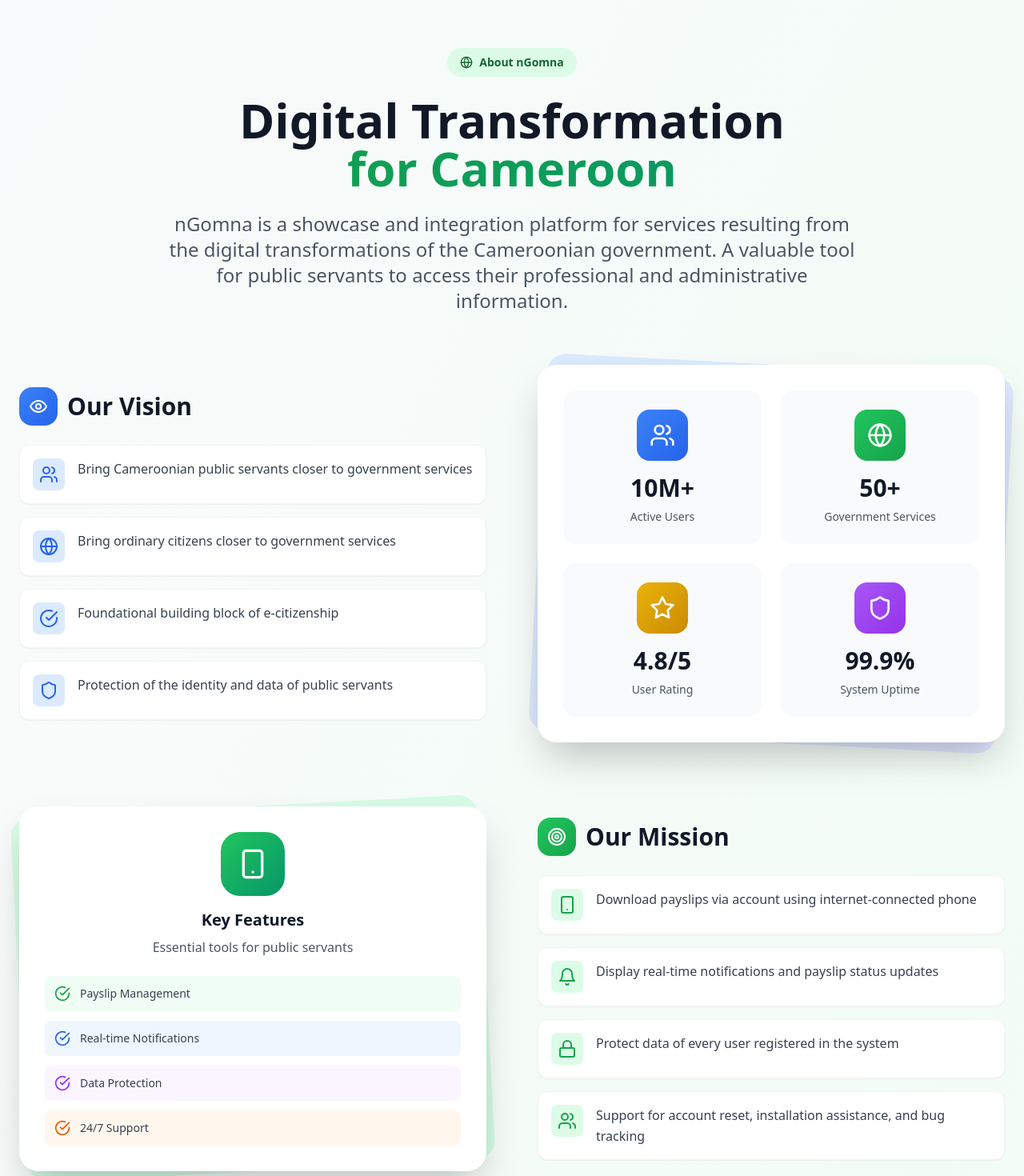
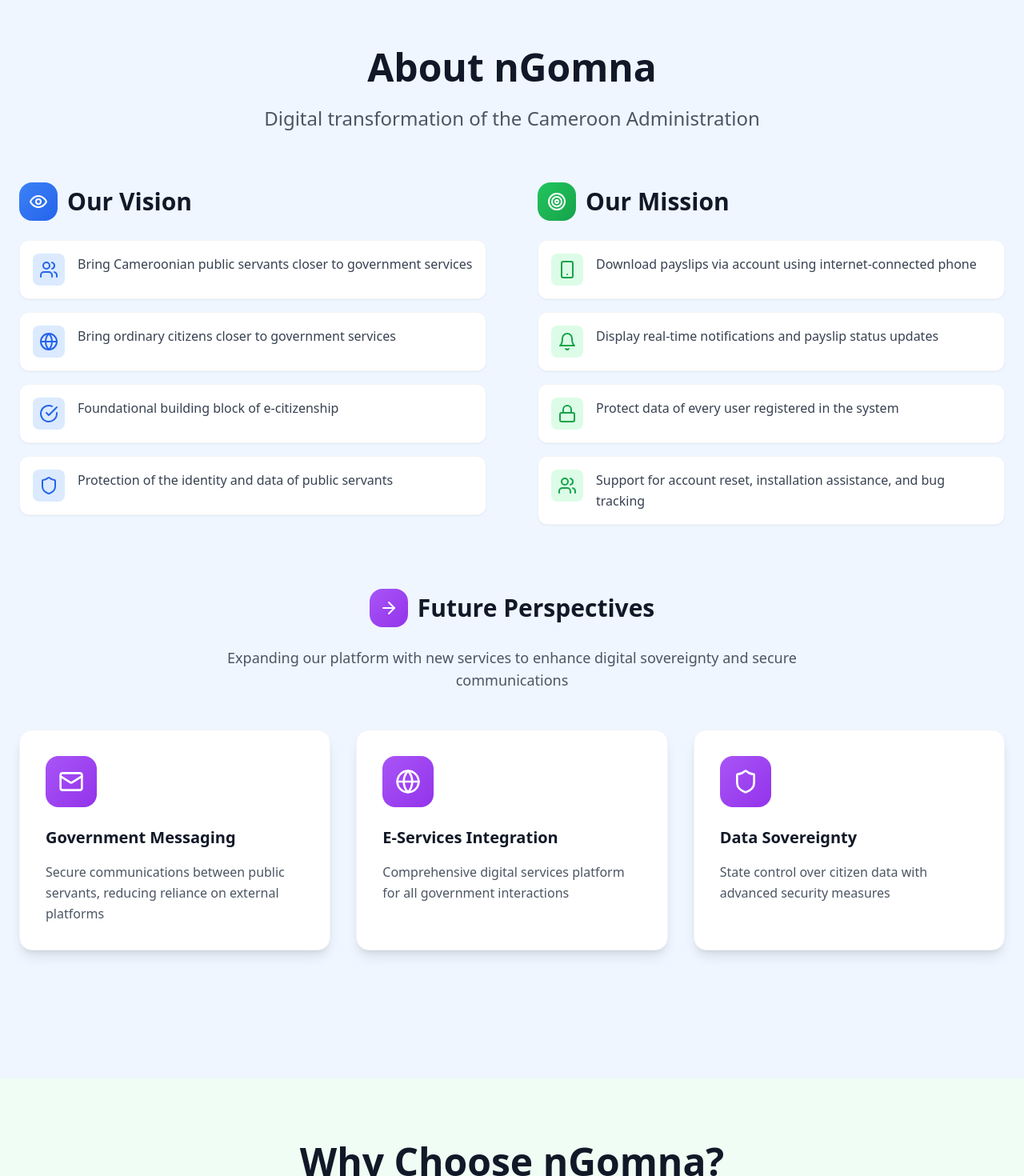
Before and after one commit to cenadineo4jsquad/Ngomna_official_website, a React (Vite) app: page / in a window 1280 px wide. Shown: the part 820-2290 px from the top of the page at 80% size. Built offline with nearby package versions, Linux system fonts and the light colour scheme.

Commit message:
Apply Home Page Styling and Content Changes

```diff
--- a/src/components/About.jsx
+++ b/src/components/About.jsx
@@ -91,32 +91,18 @@ const About = () => {
   ];
 
   return (
-    <section id="about" className="py-12 sm:py-16 lg:py-20 bg-gradient-to-br from-gray-50 to-green-50">
+    <section id="about" className="py-12 sm:py-16 lg:py-20 bg-blue-50">
       <div className="container mx-auto px-4 sm:px-6">
         {/* Header */}
         <AnimatedSection className="text-center mb-16">
-          <motion.div
-            className="inline-flex items-center space-x-2 bg-green-100 text-green-800 px-4 py-2 rounded-full text-sm font-semibold mb-6"
-            initial={{ scale: 0, opacity: 0 }}
-            whileInView={{ scale: 1, opacity: 1 }}
-            transition={{ duration: 0.5 }}
-            viewport={{ once: true }}
-          >
-            <Globe className="w-4 h-4" />
-            <span>About nGomna</span>
-          </motion.div>
-
           <motion.h2
-            className="text-3xl sm:text-4xl md:text-5xl lg:text-6xl font-bold text-gray-900 mb-6 px-4"
+            className="text-2xl sm:text-3xl md:text-4xl lg:text-5xl font-bold text-gray-900 mb-6 px-4"
             initial={{ y: 30, opacity: 0 }}
             whileInView={{ y: 0, opacity: 1 }}
             transition={{ duration: 0.8, ease: "easeOut" }}
             viewport={{ once: true }}
           >
-            Digital Transformation
-            <span className="block text-transparent bg-clip-text bg-gradient-to-r from-green-600 to-emerald-600">
-              for Cameroon
-            </span>
+            About nGomna
           </motion.h2>
 
           <motion.p
@@ -126,13 +112,13 @@ const About = () => {
             transition={{ duration: 0.8, delay: 0.2, ease: "easeOut" }}
             viewport={{ once: true }}
           >
-            nGomna is a showcase and integration platform for services resulting from the digital transformations of the Cameroonian government. A valuable tool for public servants to access their professional and administrative information.
+            Digital transformation of the Cameroon Administration
           </motion.p>
         </AnimatedSection>
 
-        {/* Vision Section */}
+        {/* Mission and Vision Section */}
         <AnimatedSection className="mb-20">
-          <div className="grid lg:grid-cols-2 gap-12 lg:gap-16 items-center">
+          <div className="grid lg:grid-cols-2 gap-12 lg:gap-16">
             <motion.div
               initial={{ x: -50, opacity: 0 }}
               whileInView={{ x: 0, opacity: 1 }}
@@ -150,7 +136,7 @@ const About = () => {
                 {visionPoints.map((point, index) => (
                   <motion.div
                     key={index}
-                    className="flex items-start space-x-4 p-4 bg-white rounded-xl shadow-sm border border-gray-100 hover:shadow-md transition-shadow"
+                    className="flex items-start space-x-4 p-4 bg-white rounded-xl shadow-sm border border-gray-100"
                     initial={{ x: -20, opacity: 0 }}
                     whileInView={{ x: 0, opacity: 1 }}
                     transition={{ duration: 0.5, delay: index * 0.1 }}
@@ -166,51 +152,10 @@ const About = () => {
             </motion.div>
 
             <motion.div
-              className="relative"
+              className=""
               initial={{ x: 50, opacity: 0 }}
               whileInView={{ x: 0, opacity: 1 }}
               transition={{ duration: 0.8, delay: 0.2 }}
-              viewport={{ once: true }}
-            >
-              <div className="absolute inset-0 bg-gradient-to-br from-blue-100 to-indigo-100 rounded-3xl transform rotate-3"></div>
-              <div className="relative bg-white rounded-3xl p-8 shadow-2xl">
-                <div className="grid grid-cols-2 gap-6">
-                  {stats.map((stat, index) => (
-                    <motion.div
-                      key={index}
-                      className="text-center p-6 rounded-2xl bg-gray-50 hover:bg-white hover:shadow-lg transition-all duration-300"
-                      initial={{ scale: 0, opacity: 0 }}
-                      whileInView={{ scale: 1, opacity: 1 }}
-                      transition={{
-                        duration: 0.5,
-                        delay: 0.4 + (index * 0.1),
-                        type: "spring",
-                        stiffness: 200
-                      }}
-                      viewport={{ once: true }}
-                      whileHover={{ scale: 1.05, y: -5 }}
-                    >
-                      <div className={`w-16 h-16 rounded-2xl bg-gradient-to-br ${stat.color} flex items-center justify-center text-white mx-auto mb-4`}>
-                        {stat.icon}
-                      </div>
-                      <div className="text-3xl font-bold text-gray-900 mb-2">{stat.number}</div>
-                      <p className="text-gray-600 font-medium text-sm">{stat.label}</p>
-                    </motion.div>
-                  ))}
-                </div>
-              </div>
-            </motion.div>
-          </div>
-        </AnimatedSection>
-
-        {/* Mission Section */}
-        <AnimatedSection className="mb-20">
-          <div className="grid lg:grid-cols-2 gap-12 lg:gap-16 items-center">
-            <motion.div
-              className="lg:order-2"
-              initial={{ x: 50, opacity: 0 }}
-              whileInView={{ x: 0, opacity: 1 }}
-              transition={{ duration: 0.8 }}
               viewport={{ once: true }}
             >
               <div className="flex items-center space-x-3 mb-6">
@@ -224,7 +169,7 @@ const About = () => {
                 {missionPoints.map((point, index) => (
                   <motion.div
                     key={index}
-                    className="flex items-start space-x-4 p-4 bg-white rounded-xl shadow-sm border border-gray-100 hover:shadow-md transition-shadow"
+                    className="flex items-start space-x-4 p-4 bg-white rounded-xl shadow-sm border border-gray-100"
                     initial={{ x: 20, opacity: 0 }}
                     whileInView={{ x: 0, opacity: 1 }}
                     transition={{ duration: 0.5, delay: index * 0.1 }}
@@ -238,49 +183,13 @@ const About = () => {
                 ))}
               </div>
             </motion.div>
-
-            <motion.div
-              className="lg:order-1 relative"
-              initial={{ x: -50, opacity: 0 }}
-              whileInView={{ x: 0, opacity: 1 }}
-              transition={{ duration: 0.8, delay: 0.2 }}
-              viewport={{ once: true }}
-            >
-              <div className="absolute inset-0 bg-gradient-to-br from-green-100 to-emerald-100 rounded-3xl transform -rotate-3"></div>
-              <div className="relative bg-white rounded-3xl p-8 shadow-2xl">
-                <div className="text-center mb-6">
-                  <div className="w-20 h-20 bg-gradient-to-br from-green-500 to-emerald-600 rounded-3xl flex items-center justify-center mx-auto mb-4">
-                    <Smartphone className="w-10 h-10 text-white" />
-                  </div>
-                  <h4 className="text-xl font-bold text-gray-900 mb-2">Key Features</h4>
-                  <p className="text-gray-600">Essential tools for public servants</p>
-                </div>
-
-                <div className="space-y-3">
-                  <div className="flex items-center space-x-3 p-3 bg-green-50 rounded-lg">
-                    <CheckCircle className="w-5 h-5 text-green-600" />
-                    <span className="text-sm font-medium text-gray-700">Payslip Management</span>
-                  </div>
-                  <div className="flex items-center space-x-3 p-3 bg-blue-50 rounded-lg">
-                    <CheckCircle className="w-5 h-5 text-blue-600" />
-                    <span className="text-sm font-medium text-gray-700">Real-time Notifications</span>
-                  </div>
-                  <div className="flex items-center space-x-3 p-3 bg-purple-50 rounded-lg">
-                    <CheckCircle className="w-5 h-5 text-purple-600" />
-                    <span className="text-sm font-medium text-gray-700">Data Protection</span>
-                  </div>
-                  <div className="flex items-center space-x-3 p-3 bg-orange-50 rounded-lg">
-                    <CheckCircle className="w-5 h-5 text-orange-600" />
-                    <span className="text-sm font-medium text-gray-700">24/7 Support</span>
-                  </div>
-                </div>
-              </div>
-            </motion.div>
           </div>
         </AnimatedSection>
 
         {/* Future Perspectives */}
-        <AnimatedSection>
+        <AnimatedSection className="mb-20">
+
+
           <motion.div
             className="text-center mb-12"
             initial={{ y: 30, opacity: 0 }}
@@ -303,12 +212,11 @@ const About = () => {
             {futureServices.map((service, index) => (
               <motion.div
                 key={index}
-                className="bg-white p-8 rounded-2xl shadow-lg hover:shadow-2xl transform hover:-translate-y-2 transition-all duration-300 border border-gray-100"
+                className="bg-white p-8 rounded-2xl shadow-lg border border-gray-100"
                 initial={{ y: 30, opacity: 0 }}
                 whileInView={{ y: 0, opacity: 1 }}
                 transition={{ duration: 0.6, delay: index * 0.1 }}
                 viewport={{ once: true }}
-                whileHover={{ scale: 1.02 }}
               >
                 <div className="w-16 h-16 bg-gradient-to-br from-purple-500 to-purple-600 rounded-2xl flex items-center justify-center text-white mb-6">
                   {service.icon}
@@ -319,41 +227,6 @@ const About = () => {
             ))}
           </div>
         </AnimatedSection>
-
-        {/* Partnership Section */}
-        <AnimatedSection className="mt-20">
-          <motion.div
-            className="bg-white rounded-3xl p-8 shadow-2xl border border-gray-100"
-            initial={{ y: 30, opacity: 0 }}
-            whileInView={{ y: 0, opacity: 1 }}
-            transition={{ duration: 0.8 }}
-            viewport={{ once: true }}
-          >
-            <div className="text-center mb-8">
-              <h4 className="text-2xl font-bold text-gray-900 mb-4">Government Partnership</h4>
-              <p className="text-gray-600 max-w-2xl mx-auto">
-                Developed in collaboration with key Cameroonian government institutions to ensure authenticity, security, and compliance with national digital transformation goals.
-              </p>
-            </div>
-
-            <div className="flex items-center justify-center space-x-8">
-              <motion.img
-                src="/logo_minfi-removebg-preview (1).png"
-                alt="MINFI"
-                className="h-16 object-contain opacity-70 hover:opacity-100 transition-opacity"
-                whileHover={{ scale: 1.1 }}
-                transition={{ type: "spring", stiffness: 300 }}
-              />
-              <motion.img
-                src="/logo_cenadi-removebg-preview.png"
-                alt="CENADI"
-                className="h-16 object-contain opacity-70 hover:opacity-100 transition-opacity"
-                whileHover={{ scale: 1.1 }}
-                transition={{ type: "spring", stiffness: 300 }}
-              />
-            </div>
-          </motion.div>
-        </AnimatedSection>
       </div>
     </section>
   );
--- a/src/components/Comments.jsx
+++ b/src/components/Comments.jsx
@@ -89,7 +89,7 @@ const Comments = () => {
   };
 
   return (
-    <section id="comments" className="py-12 sm:py-16 lg:py-20 bg-gradient-to-br from-gray-50 to-green-50">
+    <section id="comments" className="py-12 sm:py-16 lg:py-20 bg-pink-50">
       <div className="container mx-auto px-4 sm:px-6">
         <AnimatedSection className="text-center mb-16">
           <motion.h2
--- a/src/components/FAQ.jsx
+++ b/src/components/FAQ.jsx
@@ -49,7 +49,7 @@ const FAQ = () => {
   };
 
   return (
-    <section id="faq" className="py-12 sm:py-16 lg:py-20 bg-gradient-to-br from-gray-50 to-green-50">
+    <section id="faq" className="py-12 sm:py-16 lg:py-20 bg-indigo-50">
       <div className="container mx-auto px-4 sm:px-6">
         <AnimatedSection className="text-center mb-16">
           <motion.h2
--- a/src/components/Features.jsx
+++ b/src/components/Features.jsx
@@ -47,7 +47,7 @@ const Features = () => {
   ];
 
   return (
-    <section id="features" className="py-12 sm:py-16 lg:py-20 bg-white">
+    <section id="features" className="py-12 sm:py-16 lg:py-20 bg-green-50">
       <div className="container mx-auto px-4 sm:px-6">
         <AnimatedSection className="text-center mb-16">
           <motion.h2
--- a/src/components/News.jsx
+++ b/src/components/News.jsx
@@ -72,7 +72,7 @@ const News = () => {
   };
 
   return (
-    <section id="news" className="py-12 sm:py-16 lg:py-20 bg-gradient-to-br from-slate-50 to-gray-100">
+    <section id="news" className="py-12 sm:py-16 lg:py-20 bg-yellow-50">
       <div className="container mx-auto px-4 sm:px-6">
         <AnimatedSection className="text-center mb-16">
           <motion.h2
--- a/src/components/Screenshots.jsx
+++ b/src/components/Screenshots.jsx
@@ -101,7 +101,7 @@ const Screenshots = () => {
   };
 
   return (
-    <section id="screenshots" className="py-12 sm:py-16 lg:py-20 bg-gradient-to-br from-gray-50 to-green-50">
+    <section id="screenshots" className="py-12 sm:py-16 lg:py-20 bg-purple-50">
       <div className="container mx-auto px-4 sm:px-6">
         <AnimatedSection className="text-center mb-16">
           <motion.h2
```
Also changed, not shown: src/components/Hero.jsx (+11 -11 lines).
